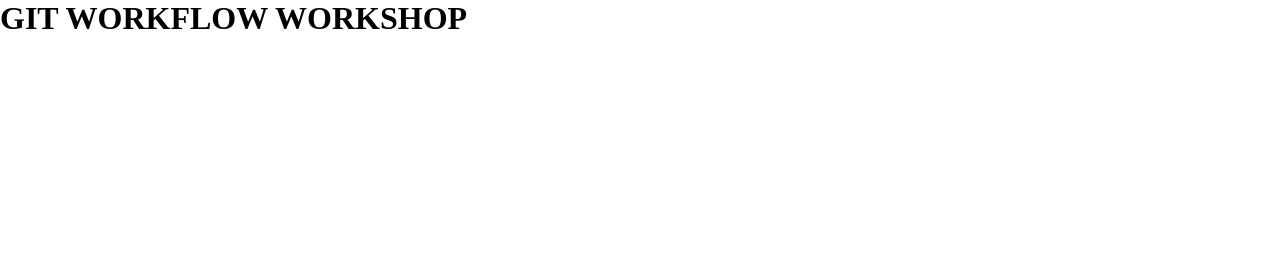
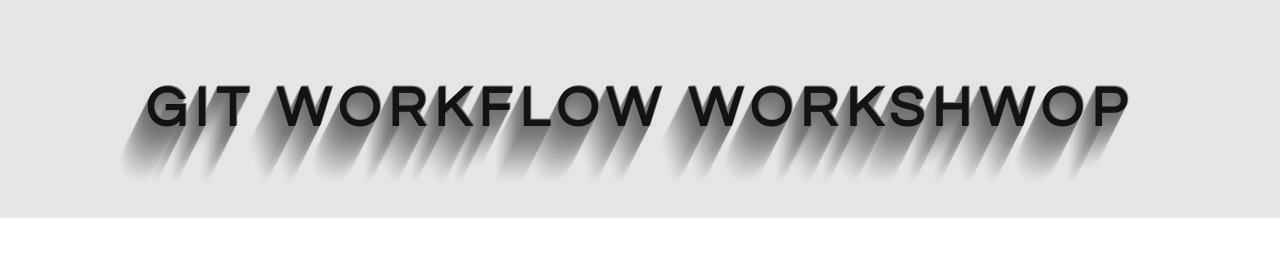
Before and after one commit to GSG-G9/git-iman-khamis, a plain HTML site: page index.html in a window 1280 px wide. Drawn offline with Linux system fonts and the light colour scheme.

Commit message:
update header class name Relates #8

```diff
--- a/index.html
+++ b/index.html
@@ -8,6 +8,6 @@
   </head>
 
   <body>
-    <h1 class="some-heading">GIT WORKFLOW WORKSHOP</h1>
+    <h1 class="page-heading">GIT WORKFLOW WORKSHWOP</h1>
   </body>
 </html>
```
